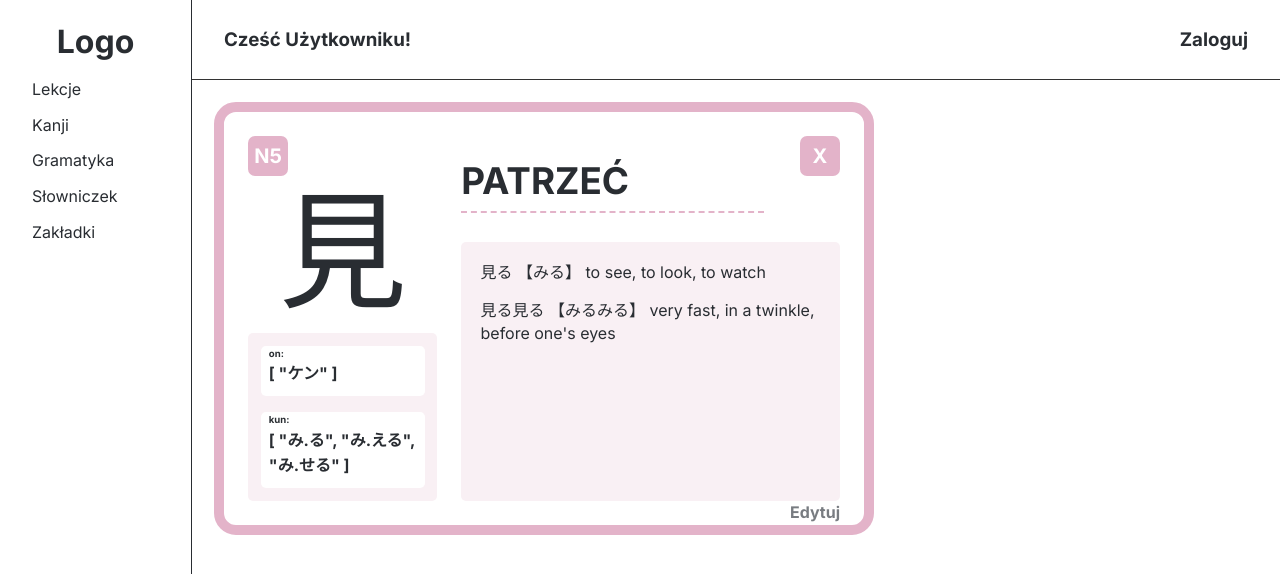
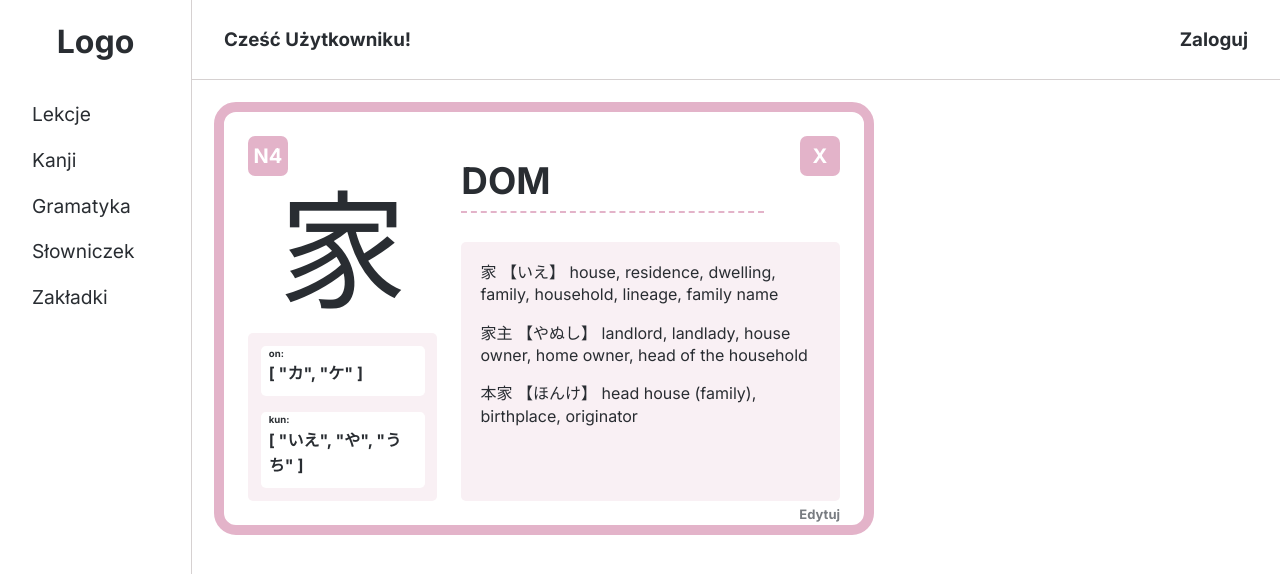
Before and after one commit to MissUsagi/jplearning_app, a Vue app in the folder jp_app/: page / in a window 1280 px wide. Shown: the top 574 px of the page. Built offline with nearby package versions, Linux system fonts and the light colour scheme.

Commit message:
pinia kanji store created

```diff
--- a/jp_app/src/App.vue
+++ b/jp_app/src/App.vue
@@ -1,14 +1,14 @@
 <template>
   <primary-header />
   <side-navigation />
-  <content-container />
+  <dashboard-container />
 </template>
 
 <script>
 import SideNavigation from './components/navigation/SideNavigation.vue'
 import PrimaryHeader from './components/navigation/PrimaryHeader.vue'
-import ContentContainer from './components/UI/ContentContainer.vue'
+import DashboardContainer from './components/UI/DashboadContainer.vue'
 export default {
-  components: { SideNavigation, PrimaryHeader, ContentContainer }
+  components: { SideNavigation, PrimaryHeader, DashboardContainer }
 }
 </script>
--- /dev/null
+++ b/jp_app/src/components/UI/BaseCard.vue
@@ -0,0 +1,28 @@
+<template>
+  <div class="card">
+    <slot></slot>
+  </div>
+</template>
+
+<script>
+export default {
+  data() {
+    return {
+      outlineColor: 'var(--c-kanji-primary-m)'
+    }
+  }
+}
+</script>
+
+<style scoped>
+.card {
+  position: relative;
+  padding: 1.5rem;
+  width: 640px;
+  min-height: 340px;
+  background-color: white;
+  outline: 10px solid v-bind(outlineColor);
+  border-radius: 12px;
+  overflow: hidden;
+}
+</style>
--- a/jp_app/src/components/cards/KanjiCard.vue
+++ b/jp_app/src/components/cards/KanjiCard.vue
@@ -1,33 +1,32 @@
 <script>
+import { storeToRefs } from 'pinia'
+import { useKanjiStore } from '../../stores/kanjiStore.js'
+import { ref } from 'vue'
+
 export default {
   data() {
     return {
-      dummyKanji: {
-        id: 1,
-        isDifficult: false,
-        kanjiLvl: 'N5',
-        kanji: '見',
-        onReadings: ['ケン'],
-        kunReadings: ['み.る', 'み.える', 'み.せる'],
-        meanings: 'Patrzeć',
-        description: [
-          `見る 【みる】 to see, to look, to watch`,
-          `見る見る 【みるみる】 very fast, in a twinkle, before one's eyes`
-        ]
-      }
+      dummyKanji: useKanjiStore().kanjiCharacters[1]
+    }
+  },
+  methods: {
+    test() {
+      console.log(this.dummyKanji)
     }
   }
 }
 </script>
 
 <template>
-  <div class="card">
+  <base-card @click="test">
     <div class="content">
       <div class="top">
         <div class="badge">
           <span>{{ dummyKanji.kanjiLvl }}</span>
         </div>
-        <div class="badge"><span>X</span></div>
+        <div class="badge">
+          <span>X</span>
+        </div>
       </div>
 
       <div class="row">
@@ -60,20 +59,10 @@ export default {
       </div>
       <div class="bottom">Edytuj</div>
     </div>
-  </div>
+  </base-card>
 </template>
 
 <style scoped lang="scss">
-.card {
-  position: relative;
-  padding: 1.5rem;
-  width: 640px;
-  min-height: 340px;
-  background-color: white;
-  outline: 10px solid var(--c-kanji-primary-m);
-  border-radius: 12px;
-  overflow: hidden;
-}
 // .content {
 //   padding: 1.5rem;
 // }
@@ -95,6 +84,7 @@ export default {
   bottom: 0;
   right: 1.5rem;
   font-weight: bold;
+  font-size: small;
   color: var(--c-grey);
 }
 
--- a/jp_app/src/components/navigation/PrimaryHeader.vue
+++ b/jp_app/src/components/navigation/PrimaryHeader.vue
@@ -15,7 +15,7 @@
   left: var(--side-nav-width);
   padding: 0 2rem 0 2rem;
   background: white;
-  border-bottom: 1px solid #333;
+  border-bottom: 1px solid #d6d1d1;
   display: flex;
   align-items: center;
   justify-content: space-between;
--- a/jp_app/src/components/navigation/SideNavigation.vue
+++ b/jp_app/src/components/navigation/SideNavigation.vue
@@ -29,17 +29,22 @@ li {
   left: 0;
   width: var(--side-nav-width);
   height: 100vh;
-  border-right: 1px solid var(--c-text-primary);
+  border-right: 1px solid #d6d1d1;
   padding: 1rem 2rem;
 }
 
 .logo {
   text-align: center;
+  margin-bottom: 2rem;
 }
 
 .nav ul li {
   cursor: pointer;
   text-transform: capitalize;
-  margin: 10px 0;
+  margin: 15px 0;
+}
+
+li {
+  font-size: 1.2rem;
 }
 </style>
--- a/jp_app/src/main.js
+++ b/jp_app/src/main.js
@@ -2,6 +2,7 @@ import { createApp } from 'vue'
 import { createPinia } from 'pinia'
 
 import App from './App.vue'
+import BaseCard from './components/UI/BaseCard.vue'
 import router from './router'
 
 import './assets/main.css'
@@ -9,6 +10,7 @@ import './assets/main.css'
 const app = createApp(App)
 
 app.use(createPinia())
+app.component('base-card', BaseCard)
 // app.use(router)
 
 app.mount('#app')
--- /dev/null
+++ b/jp_app/src/stores/kanjiStore.js
@@ -0,0 +1,47 @@
+import { ref, computed } from 'vue'
+import { defineStore, storeToRefs } from 'pinia'
+
+export const useKanjiStore = defineStore('kanjiStore', () => {
+  const kanjiCharacters = ref([
+    {
+      id: 1,
+      isDifficult: false,
+      kanjiLvl: 'N5',
+      kanji: '見',
+      onReadings: ['ケン'],
+      kunReadings: ['み.る', 'み.える', 'み.せる'],
+      meanings: 'Patrzeć',
+      description: [
+        `見る 【みる】 to see, to look, to watch`,
+        `見る見る 【みるみる】 very fast, in a twinkle, before one's eyes`
+      ]
+    },
+    {
+      id: 2,
+      isDifficult: false,
+      kanjiLvl: 'N4',
+      kanji: '家',
+      onReadings: ['カ', 'ケ'],
+      kunReadings: ['いえ', 'や', 'うち'],
+      meanings: 'Dom',
+      description: [
+        `家 【いえ】 house, residence, dwelling, family, household, lineage, family name`,
+        `家主 【やぬし】 landlord, landlady, house owner, home owner, head of the household`,
+        `本家 【ほんけ】 head house (family), birthplace, originator`
+      ]
+    }
+  ])
+
+  const kanji = computed(() => kanjiCharacters.value)
+
+  return { kanjiCharacters, kanji }
+})
+
+// // const count = ref(0)
+// // const doubleCount = computed(() => count.value * 2)
+// const kanji = computed(() => kanjiCharacters.value)
+// function increment() {
+//   return console.log(kanji)
+// }
+
+// return { kanjiCharacters, increment, kanji }
```
Also changed, not shown: jp_app/src/stores/counter.js (deleted, +0 -12 lines), jp_app/src/assets/icons/cancel-svgrepo-com.svg (added), jp_app/src/assets/icons/cancel.png (added), jp_app/src/components/UI/DashboadContainer.vue (renamed from jp_app/src/components/UI/ContentContainer.vue).
